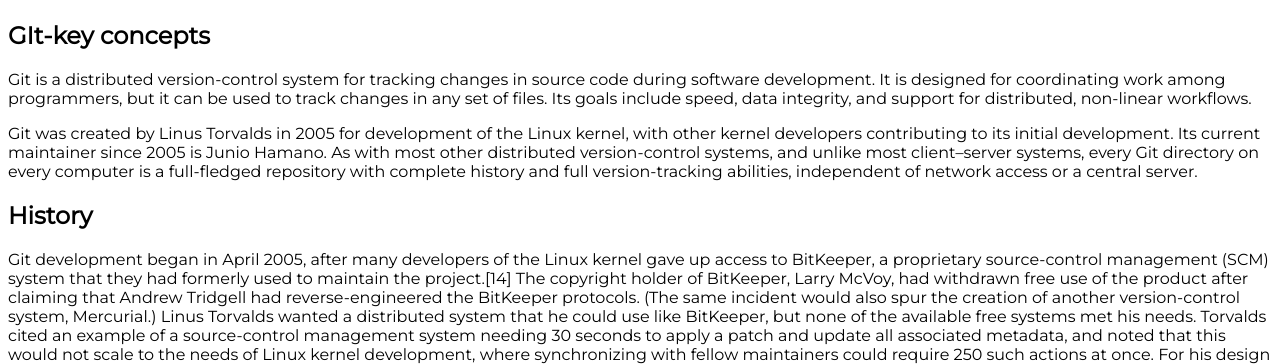
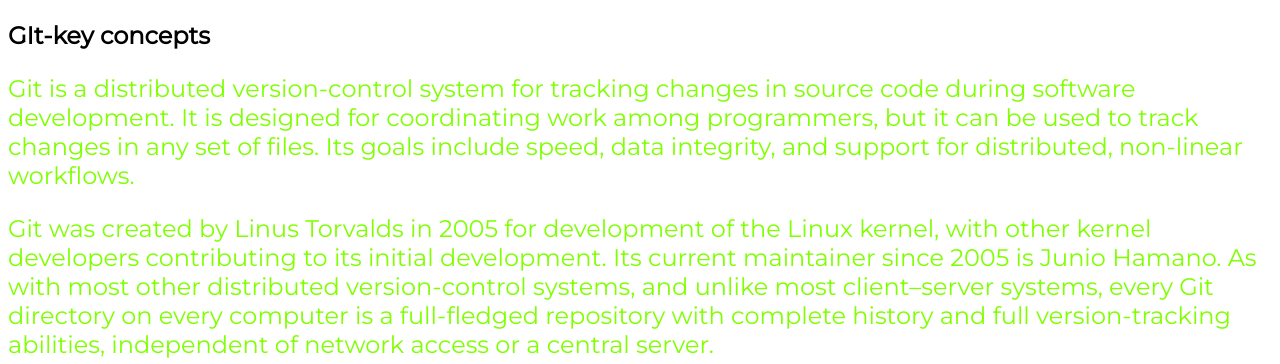
Before and after one commit to Dronchiklolka/git-1lesson, a plain HTML site: page index.html in a window 1280 px wide. Shown: the part 460-824 px from the top of the page. Drawn offline with Linux system fonts and the light colour scheme.

Commit message:
Worked on fonts

```diff
--- a/main.css
+++ b/main.css
@@ -9,3 +9,8 @@
 img{
     width: 500px;
 }
+
+p{
+    font-size: 24px;
+    color: chartreuse;
+}
```
